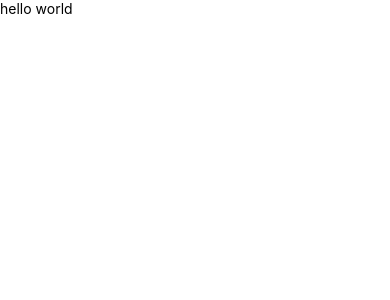
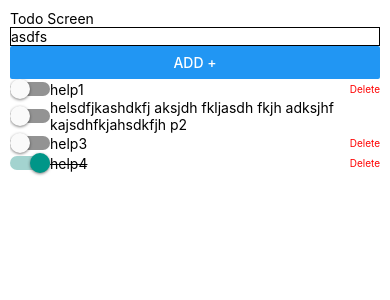
Before and after one commit to kshitijkhowal/practice, a React Native app: screen / in a window 390 px wide. Shown: the top 300 px of the page. Built offline with nearby package versions, Linux system fonts and the light colour scheme.

Commit message:
added a todo

```diff
--- a/App.tsx
+++ b/App.tsx
@@ -5,11 +5,12 @@
  * @format
  */
 
-import { StatusBar, StyleSheet, Text, useColorScheme } from 'react-native';
+import { StatusBar, StyleSheet, useColorScheme } from 'react-native';
 import {
   SafeAreaProvider,
   SafeAreaView,
 } from 'react-native-safe-area-context';
+import TodoScreen from './src/Screens/TodoScreen/TodoScreen';
 
 function App() {
   const isDarkMode = useColorScheme() === 'dark';
@@ -26,7 +27,7 @@ function AppContent() {
 
   return (
     <SafeAreaView style={styles.container}>
-      <Text>hello world</Text>
+      <TodoScreen/>
     </SafeAreaView>
   );
 }
--- /dev/null
+++ b/src/Screens/TodoScreen/TodoScreen.tsx
@@ -0,0 +1,99 @@
+/* eslint-disable react-native/no-inline-styles */
+/* eslint-disable @typescript-eslint/no-unused-vars */
+import { useState } from "react";
+import { Button, FlatList, Pressable, Switch, Text, TextInput, View } from "react-native"
+
+interface todoItemType {
+    id: number,
+    title: string,
+    isCompleted: boolean
+};
+
+const TodoScreen = () => {
+
+    const [todos, setTodos] = useState<todoItemType[]>([
+        {
+            id: 1,
+            title: "help1",
+            isCompleted: false
+        },
+        {
+            id: 2,
+            title: "helsdfjkashdkfj aksjdh fkljasdh fkjh adksjhf kajsdhfkjahsdkfjh p2",
+            isCompleted: false
+        },
+        {
+            id: 3,
+            title: "help3",
+            isCompleted: false
+        },
+        {
+            id: 4,
+            title: "help4",
+            isCompleted: true
+        },
+    ]);
+
+
+    const handleAddTodo = () => {
+        if(!inpText || inpText.trim() === "") return;
+        const todoToAdd = {
+            id: Date.now(),
+            title: inpText,
+            isCompleted: false
+        }
+
+        setTodos((prev) => {
+            return [...prev, todoToAdd];
+        })
+
+        setInputText("");
+    }
+
+    const handleDeleteTodo = (id: number) => {
+        setTodos((prev) => {
+            return prev.filter((todo) => todo.id !== id);
+        })
+    }
+
+    const handleTodoToggle = (id: number) => {
+        setTodos((prev) => prev.map((todo) => {
+            return todo.id === id ? { ...todo, isCompleted: !todo.isCompleted } : todo;
+        })
+        )
+    }
+
+    const [inpText, setInputText] = useState("asdfs");
+
+    const renderTodoItem = ({ item }: { item: todoItemType }) => {
+        return (
+            <View style={{ flexDirection: 'row', alignItems: 'center', justifyContent: 'space-between' }}>
+                <View style={{ flexDirection: 'row', alignItems: 'center' }}>
+                    <Switch value={item.isCompleted} onChange={() => handleTodoToggle(item.id)} />
+                    <Text style={[
+                        { maxWidth: "80%" },
+                        item.isCompleted && { textDecorationLine: 'line-through' }
+                    ]}>{item.title}</Text>
+                </View>
+                <Pressable onPress={() => handleDeleteTodo(item.id)}>
+                    <Text style={{ color: "red", fontSize: 10 }}>Delete</Text>
+                </Pressable>
+            </View>
+        )
+    }
+
+    return (
+        <View style={{ flex: 1, padding: 10 }}>
+            <Text>Todo Screen</Text>
+            <TextInput style={{ borderWidth: 1 }} value={inpText} onChangeText={(text) => setInputText(text)} />
+            <Button title="Add +" onPress={() => { handleAddTodo() }} />
+            <FlatList
+                data={todos}
+                renderItem={renderTodoItem}
+                keyExtractor={(item) => item.id.toString()}
+            />
+        </View>
+    )
+}
+
+export default TodoScreen
```
